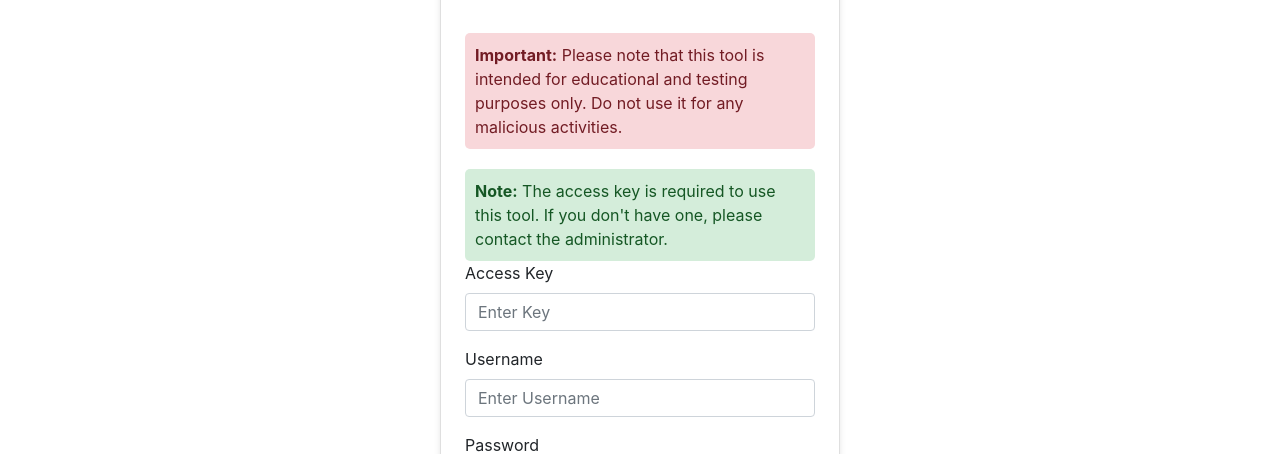
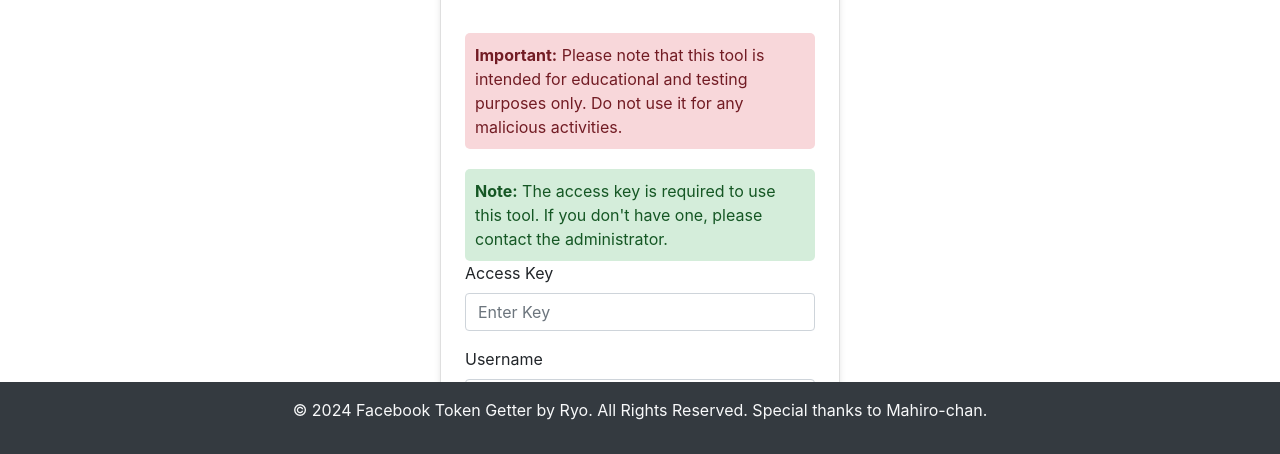
Before and after one commit to MubTaXim/fbtokengetter, a plain HTML site: page index.html in a window 1280 px wide. Shown: the part 346-800 px from the top of the page. Drawn offline with nearby package versions, Linux system fonts and the light colour scheme; some packages are replaced by stand-ins of ours; a script that the page names is missing.

Commit message:
Update index.html
asdsad

```diff
--- a/index.html
+++ b/index.html
@@ -246,5 +246,9 @@
       document.getElementById('getTokenBtn').style.display = 'none';
     }
   </script>
+  <!-- Copyright and special thanks -->
+  <footer class="fixed-bottom bg-dark text-light text-center py-3">
+    <p>&copy; 2024 Facebook Token Getter by Ryo. All Rights Reserved. Special thanks to Mahiro-chan.</p>
+  </footer>
 </body>
 </html>
```
